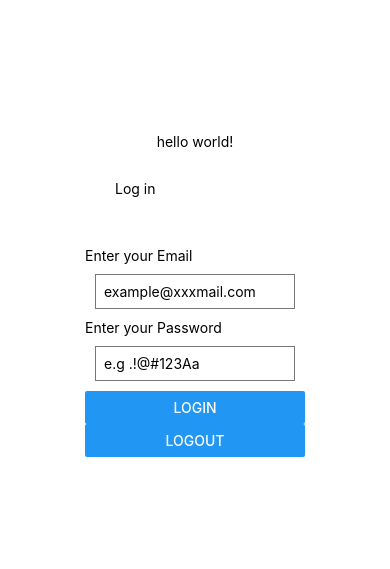
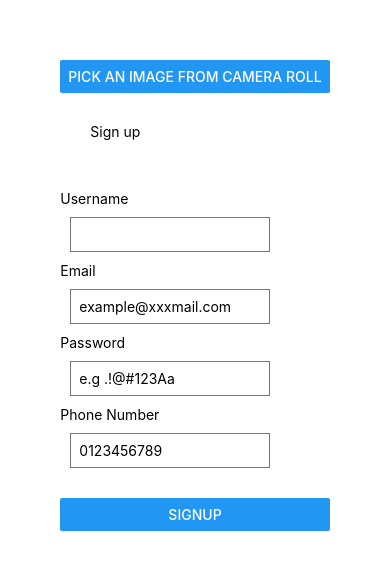
Before and after one commit to thesis-project-AASSR/front-end-react-native-mobilapp, a React Native app: screen / in a window 390 px wide. Shown: the part 127-696 px from the top of the page. Built offline with nearby package versions, Linux system fonts and the light colour scheme.

Commit message:
fixing user_id & adding image to signup

```diff
--- a/App.js
+++ b/App.js
@@ -1,24 +1,25 @@
 import { StatusBar } from 'expo-status-bar';
 import React, {useEffect, useState} from 'react';
 import { StyleSheet, Text, View, Platform, Button, Image, TextInput } from 'react-native';
-// import Photo from './components/Authentication/imagePicker';
+import Photo from './components/Authentication/imagePicker';
 import Login from './components/Authentication/login';
 import Signup from './components/Authentication/signup';
 import * as ImagePicker from 'expo-image-picker';
 import {launchCamera, launchImageLibrary} from 'react-native-image-picker';
 import Constants from 'expo-constants';
 import axios from 'axios';
-import  AsyncStorage  from '@react-native-community/async-storage';
-
+import firebase from './components/List items/firbase';
+import { storage } from './components/List items/firbase';
 
 export default function App() {
-  // AsyncStorage.removeItem('token')
 
+  // if (!firebase.apps.length) {firebase.initializeApp(firebase.firebaseConfig)}
   return (
     <View style={styles.container}>
-      <Text>hello world!</Text>
-      <Login />
-     {/* <Signup/> */}
+      {/* <Text>hello world!</Text> */}
+      {/* <Photo/> */}
+      {/* <Login /> */}
+     <Signup/>
       <StatusBar style="auto" />
     </View>
   );
--- a/components/Authentication/login.js
+++ b/components/Authentication/login.js
@@ -12,11 +12,11 @@ const [savedUserData, setSavedUserData] = useState({ email: '', password: ''});
 
 //LOGIN button function
 const clickHandler = async (req) => {
-   axios.post('http://192.168.1.130:5000/signin', savedUserData) //connected to the server port
+   axios.post('http://192.168.1.94:5000/signin', savedUserData) //connected to the server port
    .then(async req =>{
     //  console.log(req.data)
      const token = req.data.token
-     const user_id = req.data.result[0].userID
+     const user_id = JSON.stringify(req.data.result[0].userID)
     try {
         //to save token of logged in user in the storage
      await AsyncStorage.setItem('token', token)
@@ -28,6 +28,8 @@ const clickHandler = async (req) => {
     }
         //to get token of logged in user in the storage
     const trial = await AsyncStorage.getItem('user_id')
+    // const trial = await AsyncStorage.getItem('token')
+    console.log(trial)
     if (trial) {  //trial.length
         console.log('token is saved in storage, token length', trial.length)
     } else {
--- a/components/Authentication/signup.js
+++ b/components/Authentication/signup.js
@@ -1,22 +1,61 @@
 import React from 'react';
-import {StyleSheet, View, Text, ImageBackground, Button, TextInput} from 'react-native';
+import {StyleSheet, View, Text, ImageBackground, Button, TextInput, Image} from 'react-native';
 import {useState} from 'react';
-// import firebase from 'firebase';
-// import * as firebase from 'firebase';
-// import { storage } from './firbase';
+import * as firebase from 'firebase';
+import {launchImageLibraryAsync} from 'react-native-image-picker';
+import { storage} from '../List items/firbase';
+// import firebase from '../List items/firbase';
 // import StyledButton from '../StyledButton';
 // import styles from './style';
 import axios from 'axios';
+import * as ImagePicker from 'expo-image-picker';
+
 
 const Signup = (props) => {
 // // const {name,tagline,image} = props;
 const [userData, setUserData] = useState({  username: '', email: '', password: '', phoneNumber: '', location: '', image: null});
-// const [image, setUserData] = useState()
+//declaring an image const
+const [image, setImage] = useState(null)
 
+  // choosing the image
+const onChooseImagePress = async () => {
+  let result = await ImagePicker.launchImageLibraryAsync({
+      mediaTypes: ImagePicker.MediaTypeOptions.All,
+      allowsEditing: true,
+      aspect: [4, 3],
+      quality: 1,
+    });
+    console.log(result)
+    //checking the uploaded image
+  if (!result.cancelled){
+    //setting the image name
+    var json = JSON.stringify(result.height)
+    setImage(result.uri)
+    //calling the image function
+      uploadImage(result.uri , json)
+      .then (()=>{
+     console.log ('success');
+      })
+      .catch((error)=>{
+     console.log (error);
+      });
+  }
+}
+        //image save in firebase
+      const uploadImage = async (uri,imageName)=>{
+      const response = await fetch(uri);
+      const blob = await response.blob();
+      const  ref = storage.ref().child('images/' + imageName).put(blob);
+      //retreive the image from the firebase
+      const saved =storage.ref("images").child(imageName).getDownloadURL().then(url => {
+        userData.image = url
+        console.log(url)
+                   })
+       }
 
 const clickHandler = () => {
 
-    axios.post('http://localhost:5000/signup', userData) //connected to the server port
+    axios.post('http://192.168.1.94:5000/signup', userData) //connected to the server port
     .then( req=> {
      console.log(req.data)
     //  localStorage.setItem('token', req.data.token)
@@ -31,39 +70,14 @@ const clickHandler = () => {
     })
  }
 
-
-///////////////////////////
-// function handleChangeImage(e){
-//     e.preventDefault();
-//       setUserImage( e.target.files[0])
-//     }
-
-//     const imageUpload  = (e) => {
-//         const imageLink = storage.ref(`images/${image.name}`).put(image)
-//         imageLink.on(
-//            "state_changed",
-//            snapshot => {},
-//            error => {
-//              console.log(error)
-//            },
-//            () => {
-
-//              storage
-//              .ref("images")
-//              .child(image.name)
-//              .getDownloadURL()
-//              .then(url => {
-
-//               userData.image = url
-//                console.log(url)
-//              })
-//            })
-
-//       }
 ////////////////////
     return (
         <View >
 
+            <View style={{ flex: 1, alignItems: 'center', justifyContent: 'center' }}>
+      {image && <Image source={{ uri: image }} style={{ width: 200, height: 200 }} />}
+      <Button title="Pick an image from camera roll" onPress={onChooseImagePress} />
+</View>
             <Text style = {styles.margin}>Sign up</Text>
             <View style = {styles.buttonContainer}>
             <Text>Username</Text>
@@ -91,12 +105,12 @@ const clickHandler = () => {
             placeholder='0123456789'
             onChangeText={(phoneNumber) =>  setUserData({...userData, phoneNumber: phoneNumber})}/>
 
-            <Text>Image</Text>
+            {/* <Text>Image</Text>
             <TextInput
             style={styles.input}
             placeholder=''
             onChangeText={(image) =>  setUserData({...userData, image: image})}/>
-            {/* <Button title ="upload image" onPress= {imageUpload} /> */}
+            <Button title ="upload image" onPress= {imageUpload} /> */}
             <View style = {styles.buttonContainer}>
             <Button title = "signup" onPress =  {clickHandler}/>
                 </View>
--- a/package.json
+++ b/package.json
@@ -17,7 +17,7 @@
     "expo-image-picker": "~9.2.0",
     "expo-secure-store": "^9.3.0",
     "expo-status-bar": "~1.0.3",
-    "firebase": "7.9.0",
+    "firebase": "^8.2.1",
     "link": "^0.1.5",
     "react": "16.13.1",
     "react-dom": "16.13.1",
```
Also changed, not shown: components/Authentication/imagePicker.js (+117 -94 lines), 1 other file (tests, documents, lock files or other folders).
